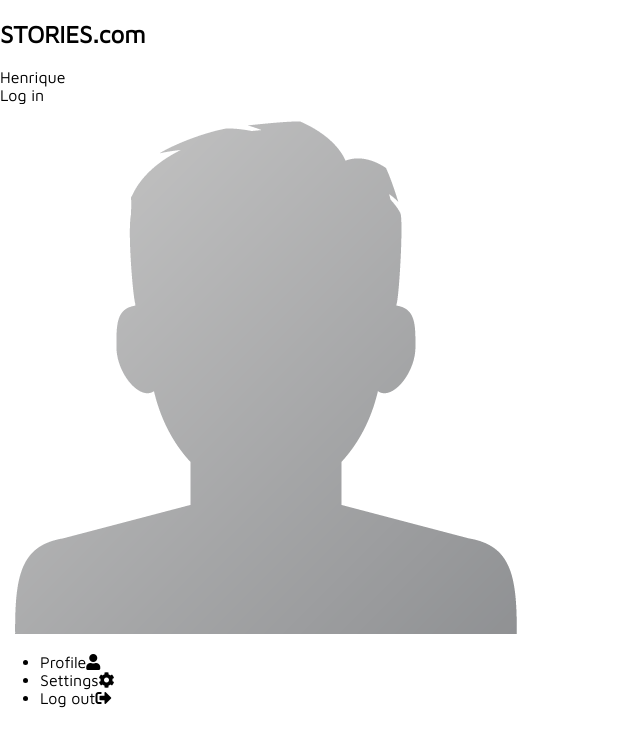
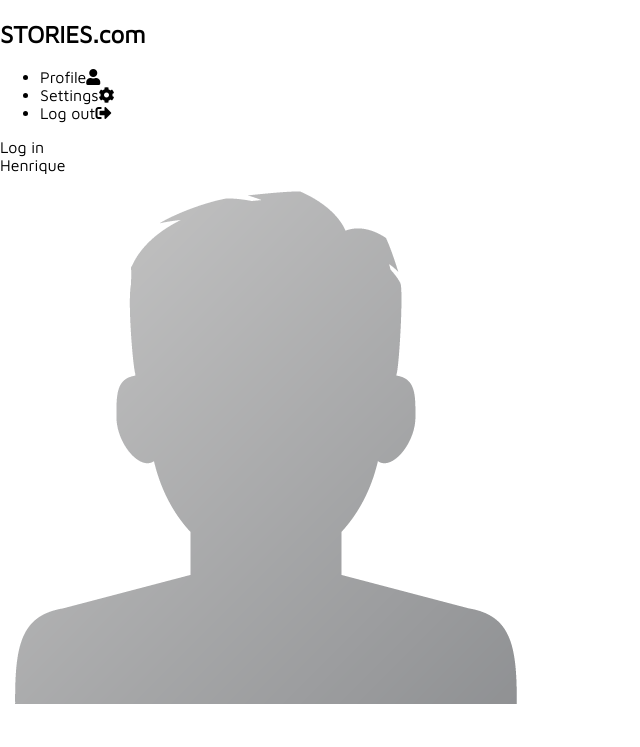
Before and after one commit to xRuiAlves/FEUP-LTW-Proj, a PHP site: page / in a window 1280 px wide. Shown: the top 747 px of the page, without its empty margins (0-640 px from the left). Run offline with PHP 8.4, Linux system fonts and the light colour scheme; some libraries are stand-ins or nearby versions.

Commit message:
Refactored css, did hamburguer button and animations

```diff
--- a/src/templates/header.php
+++ b/src/templates/header.php
@@ -18,18 +18,23 @@
 
         <nav id="topbar">
             <h1><?=$_env_website_name?></h1>
-            <div id="login_slider">
-                <div class="slider_text">
-                    <div class="left">Henrique</div>
-                    <div class="right"><?=$_env_login?></div>
-                </div>
-                <img src="<?=$_env_default_profile_img ?>"/>
-            </div>
-            <ul class="dropdown">
+            <ul class="page-side-menu">
                 <li><?=$_env_profile?><i class="fas fa-user"></i></li>
                 <li><?=$_env_settings?><i class="fas fa-cog"></i></li>
                 <li><?=$_env_logout?><i class="fas fa-sign-out-alt"></i></li>
             </ul>
+            <div class="nav-bar-right-section">
+                <div id="login_slider">
+                    <div class="slider_text">
+                        <div class="left"><?=$_env_login?></div>
+                        <div class="right">Henrique</div>
+                    </div>
+                    <img src="<?=$_env_default_profile_img ?>"/>
+                </div>
+                <div id="side-menu-hamburguer">
+                    <div class="side-menu-hamburguer-bar"></div>
+                </div>
+            </div>
         </nav>
 
 
```
